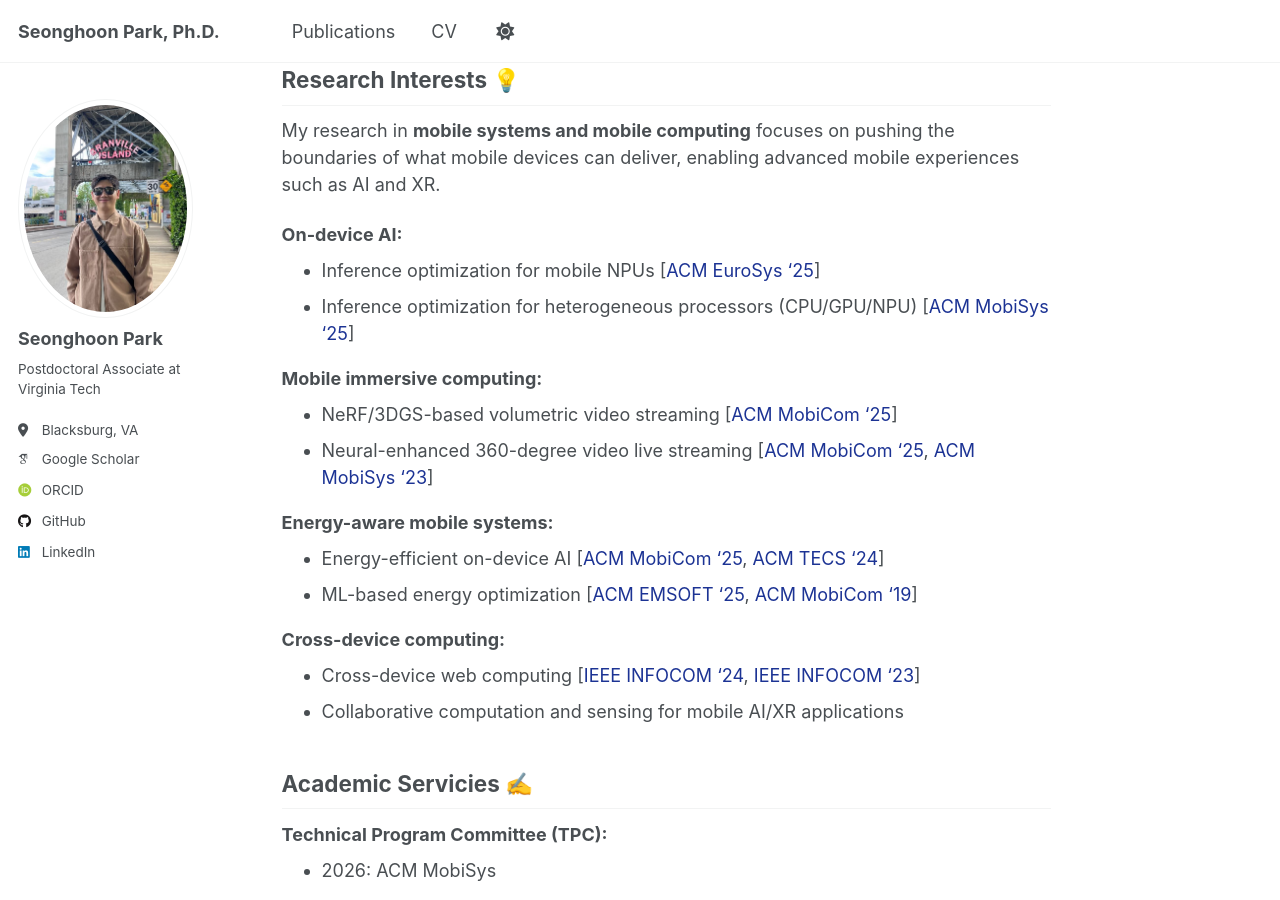
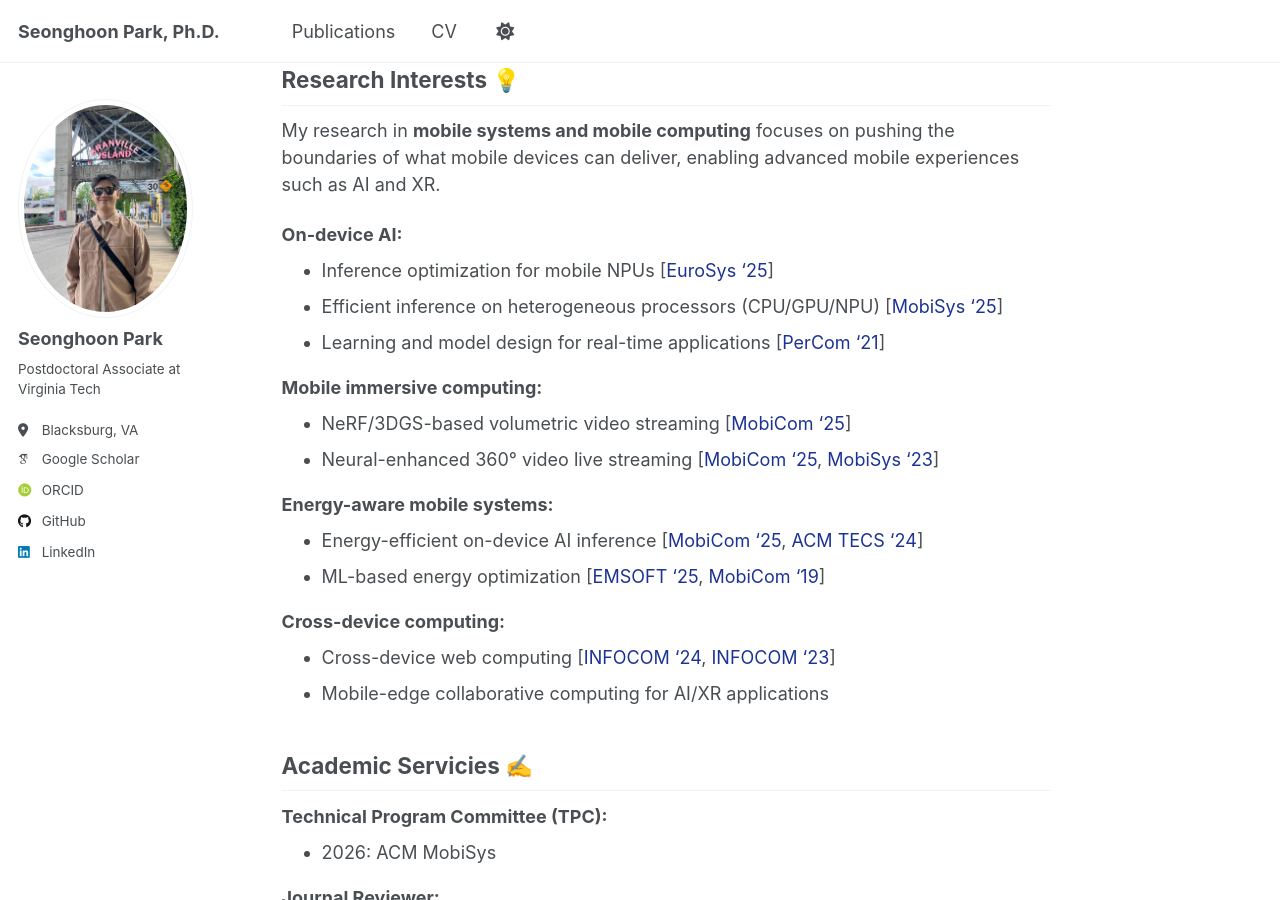
Before and after one commit to iamseonghoon/iamseonghoon.github.io, a Jekyll site: the page built from _pages/about.md, in a window 1280 px wide and 900 px high, scrolled down 474 px. Built offline with Jekyll 4.4.1, drawn with Linux system fonts in a browser that asks for light colours; some web fonts are replaced; a script that is not in the unit is left out.

Commit message:
update about.md

```diff
--- a/_pages/about.md
+++ b/_pages/about.md
@@ -22,20 +22,21 @@ Prior to joing Virginia Tech, I received the Ph.D. degree in Computer Science fr
 My research in **mobile systems and mobile computing** focuses on pushing the boundaries of what mobile devices can deliver, enabling advanced mobile experiences such as AI and XR.
 
 **On-device AI:**
-* Inference optimization for mobile NPUs [[ACM EuroSys '25](https://seonghoon.page/publications/)]
-* Inference optimization for heterogeneous processors (CPU/GPU/NPU) [[ACM MobiSys '25](https://dl.acm.org/doi/10.1145/3711875.3729161)]
+* Inference optimization for mobile NPUs [[EuroSys '25](https://seonghoon.page/publications/)]
+* Efficient inference on heterogeneous processors (CPU/GPU/NPU) [[MobiSys '25](https://dl.acm.org/doi/10.1145/3711875.3729161)]
+* Learning and model design for real-time applications [[PerCom '21](https://ieeexplore.ieee.org/document/9439113)]
 
 **Mobile immersive computing:**
-* NeRF/3DGS-based volumetric video streaming [[ACM MobiCom '25](https://dl.acm.org/doi/10.1145/3680207.3765267)]
-* Neural-enhanced 360-degree video live streaming [[ACM MobiCom '25](https://dl.acm.org/doi/10.1145/3680207.3765252), [ACM MobiSys '23](https://dl.acm.org/doi/10.1145/3581791.3596851)]
+* NeRF/3DGS-based volumetric video streaming [[MobiCom '25](https://dl.acm.org/doi/10.1145/3680207.3765267)]
+* Neural-enhanced 360° video live streaming [[MobiCom '25](https://dl.acm.org/doi/10.1145/3680207.3765252), [MobiSys '23](https://dl.acm.org/doi/10.1145/3581791.3596851)]
 
 **Energy-aware mobile systems:**
-* Energy-efficient on-device AI [[ACM MobiCom '25](https://dl.acm.org/doi/10.1145/3680207.3765252), [ACM TECS '24](https://dl.acm.org/doi/10.1145/3761806)]
-* ML-based energy optimization [[ACM EMSOFT '25](https://dl.acm.org/doi/10.1145/3757918), [ACM MobiCom '19](https://ieeexplore.ieee.org/document/9488671)]
+* Energy-efficient on-device AI inference [[MobiCom '25](https://dl.acm.org/doi/10.1145/3680207.3765252), [ACM TECS '24](https://dl.acm.org/doi/10.1145/3761806)]
+* ML-based energy optimization [[EMSOFT '25](https://dl.acm.org/doi/10.1145/3757918), [MobiCom '19](https://ieeexplore.ieee.org/document/9488671)]
 
 **Cross-device computing:**
-* Cross-device web computing [[IEEE INFOCOM '24](https://ieeexplore.ieee.org/document/10621433), [IEEE INFOCOM '23](https://dl.acm.org/doi/10.1145/3581791.3596851)]
-* Collaborative computation and sensing for mobile AI/XR applications
+* Cross-device web computing [[INFOCOM '24](https://ieeexplore.ieee.org/document/10621433), [INFOCOM '23](https://dl.acm.org/doi/10.1145/3581791.3596851)]
+* Mobile-edge collaborative computing for AI/XR applications
 
 
 ## Academic Servicies ✍️
```
